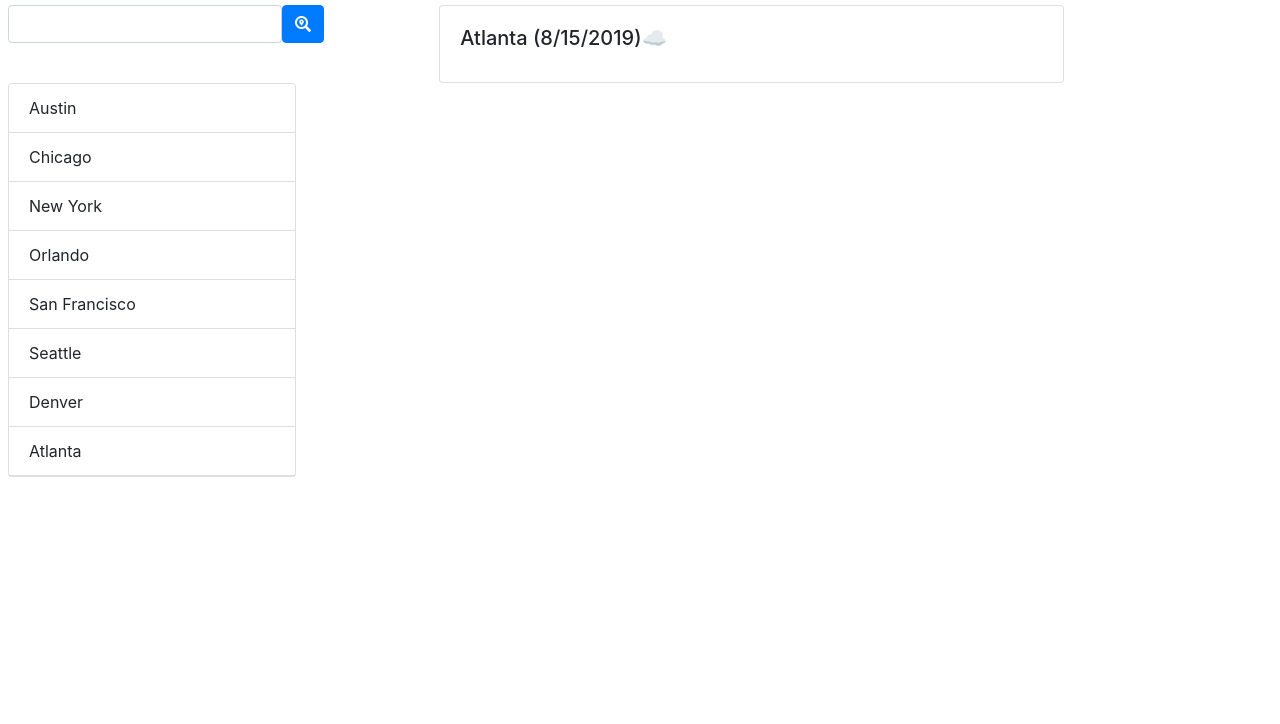
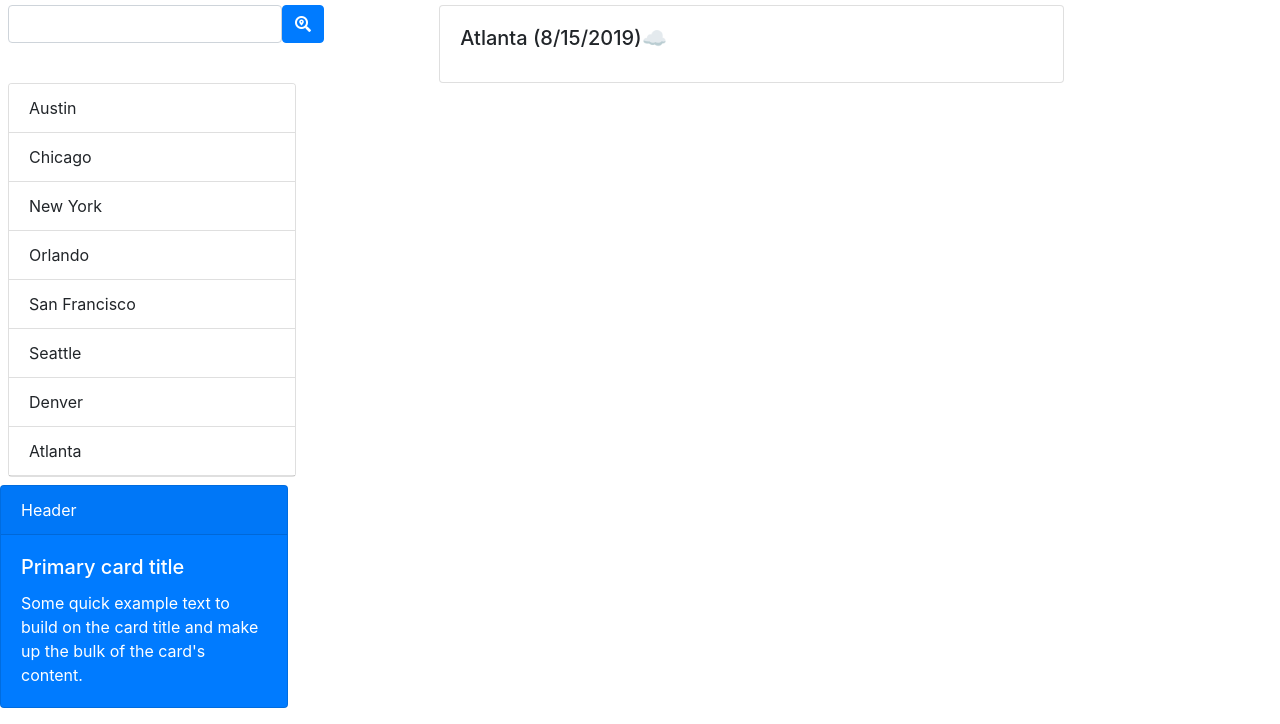
Before and after one commit to Valkimani/Precise-Weather-Forecast, a plain HTML site: page index.html in a window 1280 px wide. Shown: the part 113-837 px from the top of the page. Before the commit the page ends 800 px from the top, so only its background shows below. Drawn offline with nearby package versions, Linux system fonts and the light colour scheme.

Commit message:
Added the cards on the html file.

```diff
--- a/index.html
+++ b/index.html
@@ -70,6 +70,12 @@
         <div class="city-footer"></div>
       </div>
     </aside>
+    <div class="card text-white bg-primary mb-3" style="max-width: 18rem;">
+  <div class="card-header">Header</div>
+  <div class="card-body">
+    <h5 class="card-title">Primary card title</h5>
+    <p class="card-text">Some quick example text to build on the card title and make up the bulk of the card's content.</p>
+  </div>
 
 
     <script src="script.js"></script>
--- a/style.css
+++ b/style.css
@@ -8,3 +8,6 @@ h1 {
 aside {
   margin: 8px;
 }
+.card text-white bg-primary mb-3 {
+  text-align: center;
+}
```
